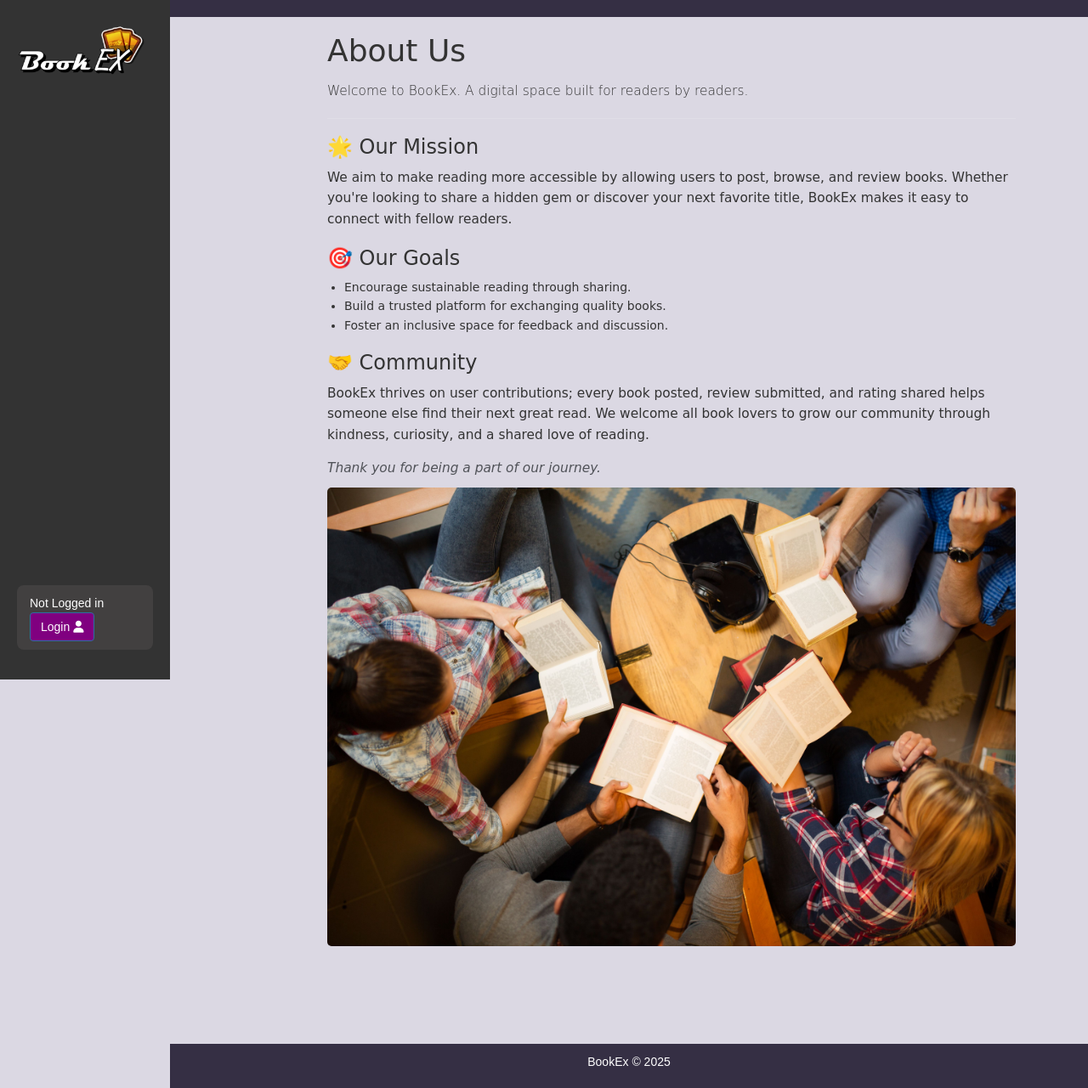
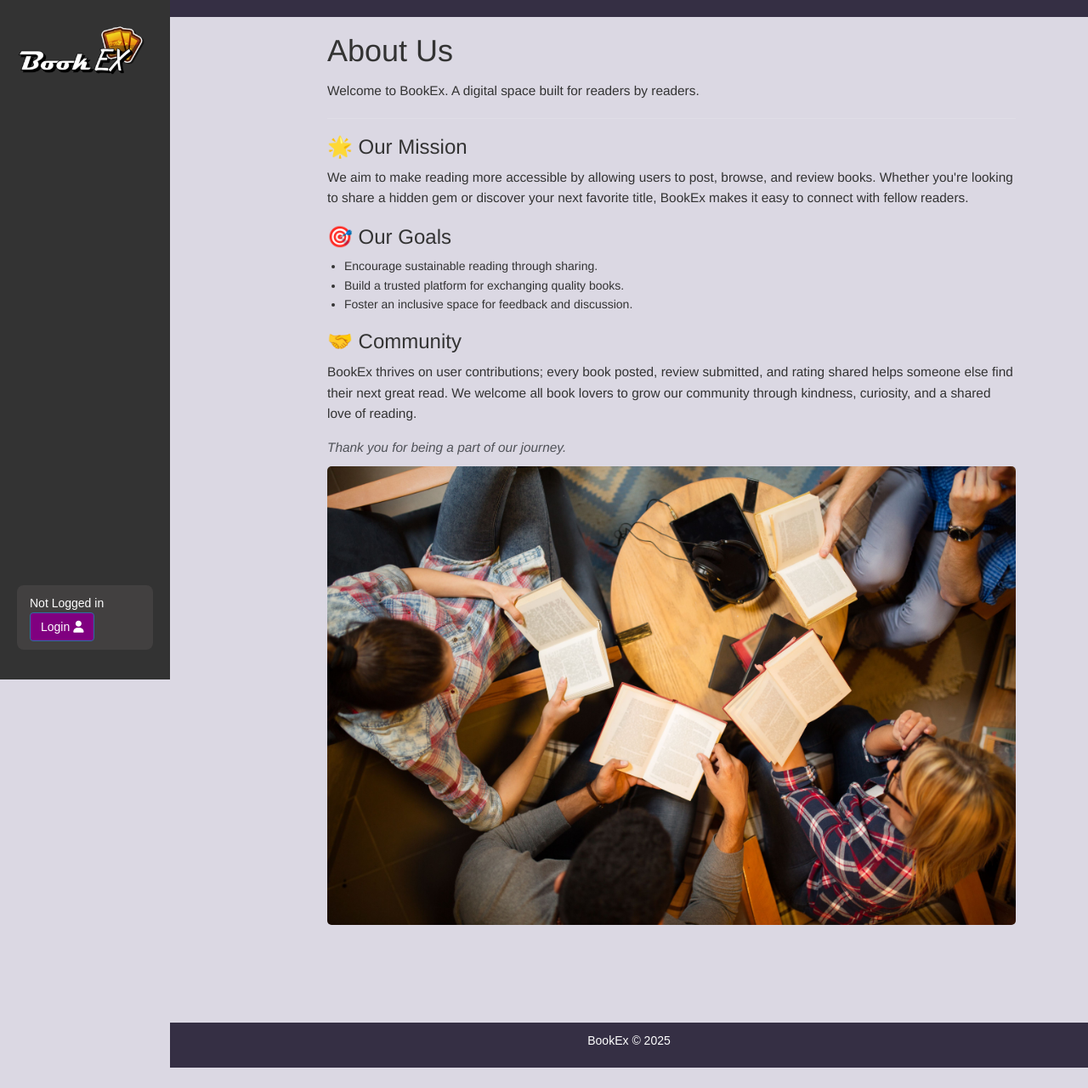
Before and after one commit to jmiralo84/BookEx, a Django app: template bookEx/templates/bookMng/about_us.html in a window 1280 px wide. Shown: the whole page at 85% size. After the commit the page ends 1257 px from the top, so only its background shows below. Run offline with Django 3.2, Linux system fonts and the light colour scheme; the template is opened without the code that fills it, so the values that code supplies are empty; some libraries are stand-ins or nearby versions.

Commit message:
Fixed Font

```diff
--- a/bookEx/static/base.css
+++ b/bookEx/static/base.css
@@ -176,7 +176,7 @@ header {
 }
 
 p {
- style: "font-family:'Brush Script MT', cursive;"
+ style: "font-family:Helvetica, Arial, sans-serif"
 }
 
 /* Footer */
@@ -271,3 +271,8 @@ div[class=col-md-8]{
  border-radius: 7px;
 
 }
+
+/* Apply to all elements */
+{
+    font-family: 'Arial', sans-serif !important;
+}
--- a/bookEx/templates/bookMng/about_us.html
+++ b/bookEx/templates/bookMng/about_us.html
@@ -3,26 +3,26 @@
 
 {% block content %}
 <div class="text-centered">
-    <h1 class="mb-4" style="font-family:'Brush Script MT', cursive;"> About Us</h1>
+    <h1 class="mb-4" style="font-family:Helvetica, Arial, sans-serif"> About Us</h1>
 
-    <p class="lead" style="font-family:'Brush Script MT', cursive;">Welcome to BookEx. A digital space built for readers by readers.</p>
+    <p class="lead" style="font-family:Helvetica, Arial, sans-serif">Welcome to BookEx. A digital space built for readers by readers.</p>
 
     <hr class="my-4">
 
-    <h3 style="font-family:'Brush Script MT', cursive;">🌟 Our Mission</h3>
-    <p style="font-family:'Brush Script MT', cursive;">We aim to make reading more accessible by allowing users to post, browse, and review books. Whether you're looking to share a hidden gem or discover your next favorite title, BookEx makes it easy to connect with fellow readers.</p>
+    <h3 style="font-family:Helvetica, Arial, sans-serif">🌟 Our Mission</h3>
+    <p style="font-family:Helvetica, Arial, sans-serif">We aim to make reading more accessible by allowing users to post, browse, and review books. Whether you're looking to share a hidden gem or discover your next favorite title, BookEx makes it easy to connect with fellow readers.</p>
 
-    <h3 style="font-family:'Brush Script MT', cursive;">🎯 Our Goals</h3>
+    <h3 style="font-family:Helvetica, Arial, sans-serif">🎯 Our Goals</h3>
     <ul>
-        <li style="font-family:'Brush Script MT', cursive;" >Encourage sustainable reading through sharing.</li>
-        <li style="font-family:'Brush Script MT', cursive;" >Build a trusted platform for exchanging quality books.</li>
-        <li style="font-family:'Brush Script MT', cursive;">Foster an inclusive space for feedback and discussion.</li>
+        <li style="font-family:Helvetica, Arial, sans-serif" >Encourage sustainable reading through sharing.</li>
+        <li style="font-family:Helvetica, Arial, sans-serif" >Build a trusted platform for exchanging quality books.</li>
+        <li style="font-family:Helvetica, Arial, sans-serif">Foster an inclusive space for feedback and discussion.</li>
     </ul>
 
-    <h3 style="font-family:'Brush Script MT', cursive;">🤝 Community</h3>
-    <p style="font-family:'Brush Script MT', cursive;">BookEx thrives on user contributions; every book posted, review submitted, and rating shared helps someone else find their next great read. We welcome all book lovers to grow our community through kindness, curiosity, and a shared love of reading.</p>
+    <h3 style="font-family:Helvetica, Arial, sans-serif">🤝 Community</h3>
+    <p style="font-family:Helvetica, Arial, sans-serif">BookEx thrives on user contributions; every book posted, review submitted, and rating shared helps someone else find their next great read. We welcome all book lovers to grow our community through kindness, curiosity, and a shared love of reading.</p>
 
-    <p class="mt-4 text-muted" style="font-family:'Brush Script MT', cursive;"><em>Thank you for being a part of our journey.</em></p>
+    <p class="mt-4 text-muted" style="font-family:Helvetica, Arial, sans-serif"><em>Thank you for being a part of our journey.</em></p>
 </div>
 <div class = "community_image">
     <img src="{% static 'uploads/Book_Community.jpg' %}" alt="BookC">{% endblock content %}
--- a/bookEx/templates/bookMng/cart.html
+++ b/bookEx/templates/bookMng/cart.html
@@ -3,7 +3,7 @@
 
 {% block content %}
 <div class="text-center">
-  <h1 class="mb-4" style="font-family:'Brush Script MT', cursive;">🛒 My Shopping Cart</h1>
+  <h1 class="mb-4" style="font-family:Helvetica, Arial, sans-serif">🛒 My Shopping Cart</h1>
 
   {% if books %}
     <div class="row justify-content-center">
--- a/bookEx/templates/bookMng/displaybooks.html
+++ b/bookEx/templates/bookMng/displaybooks.html
@@ -3,7 +3,7 @@
 
 {% block content %}
 <div class="text-center">
-    <h1 class="mb-4" style="font-family:'Brush Script MT', cursive;">📚 Explore Books</h1>
+    <h1 class="mb-4" style="font-family:Helvetica, Arial, sans-serif">📚 Explore Books</h1>
 
     <form method="get" action="{% url 'displaybooks' %}" class="mb-5 d-flex justify-content-center">
         <input type="text" name="q" value="{{ query }}" class="form-control me-2" placeholder="Search books...">
--- a/bookEx/templates/bookMng/mybooks.html
+++ b/bookEx/templates/bookMng/mybooks.html
@@ -3,7 +3,7 @@
 
 {% block content %}
 <div class="text-center">
-    <h1 class="mb-4" style="font-family:'Brush Script MT', cursive;">📚 My Books</h1>
+    <h1 class="mb-4" style="font-family:Helvetica, Arial, sans-serif">📚 My Books</h1>
 
     {% if owned_books %}
     <div class="row justify-content-center">
--- a/bookEx/templates/bookMng/owned_book_detail.html
+++ b/bookEx/templates/bookMng/owned_book_detail.html
@@ -2,7 +2,7 @@
 {% load static %}
 
 {% block content %}
-<h2 style="font-family:'Brush Script MT', cursive;">{{ book.name }}</h2>
+<h2 style="font-family:Helvetica, Arial, sans-serif">{{ book.name }}</h2>
 
 <!-- Top section: book info + cover -->
 <div class="row mb-4">
@@ -22,7 +22,7 @@
 
 <!-- Bottom section: review form -->
 <hr>
-<h4 style="font-family:'Brush Script MT', cursive;">Your Review</h4>
+<h4 style="font-family:Helvetica, Arial, sans-serif">Your Review</h4>
 <form method="post">
     {% csrf_token %}
     <div class="form-group">
--- a/bookEx/templates/bookMng/postbook.html
+++ b/bookEx/templates/bookMng/postbook.html
@@ -15,7 +15,7 @@
             </div>
         </div>
     {% else %}
-        <h2 class="mb-4" style="font-family:'Brush Script MT', cursive;" > Post A New Book</h2>
+        <h2 class="mb-4" style="font-family:Helvetica, Arial, sans-serif" > Post A New Book</h2>
         <div class="card shadow-sm">
             <div class="card-body">
                 <form action="" method="post" enctype="multipart/form-data" novalidate>
--- a/bookEx/templates/bookMng/purchase_success.html
+++ b/bookEx/templates/bookMng/purchase_success.html
@@ -6,7 +6,7 @@
   <div class="p-4 bg-white rounded shadow-sm" style="max-width: 500px; width: 100%;">
 
     <h3 class="text-success text-center mb-3">
-      <i class="fas fa-check-circle" style="font-family:'Brush Script MT', cursive;"></i> Purchase Complete!
+      <i class="fas fa-check-circle" style="font-family:Helvetica, Arial, sans-serif"></i> Purchase Complete!
     </h3>
     <p class="text-center">Thank you for your purchase. Here's your receipt:</p>
 
--- a/bookEx/templates/registration/login.html
+++ b/bookEx/templates/registration/login.html
@@ -8,7 +8,7 @@
 {% endblock sidenav %}
 
 {% block content %}
-  <h1 style="font-family:'Brush Script MT', cursive;" >User Login</h1>
+  <h1 style="font-family:Helvetica, Arial, sans-serif" >User Login</h1>
     <form action="{% url 'login' %}" method="post">
       <table>
          {{ form.as_table }}
--- a/bookEx/templates/registration/register.html
+++ b/bookEx/templates/registration/register.html
@@ -8,7 +8,7 @@
 {% endblock sidenav %}
 
 {% block content %}
-  <h1 style="font-family:'Brush Script MT', cursive;" >User Registration</h1>
+  <h1 style="font-family:Helvetica, Arial, sans-serif" >User Registration</h1>
     <form action="" method="post">
       <table>
          {{ form.as_table }}
--- a/bookEx/templates/registration/register_success.html
+++ b/bookEx/templates/registration/register_success.html
@@ -8,7 +8,7 @@
 {% endblock sidenav %}
 
 {% block content %}
-  <h1 style="font-family:'Brush Script MT', cursive;" >User Registration Success!</h1>
+  <h1 style="font-family:Helvetica, Arial, sans-serif" >User Registration Success!</h1>
   <p>
       To login <a href="{% url 'login' %}?next=/"> Click Here</a>
   </p>
```
Also changed, not shown: bookEx/templates/bookMng/index.html (+8 -8 lines).
